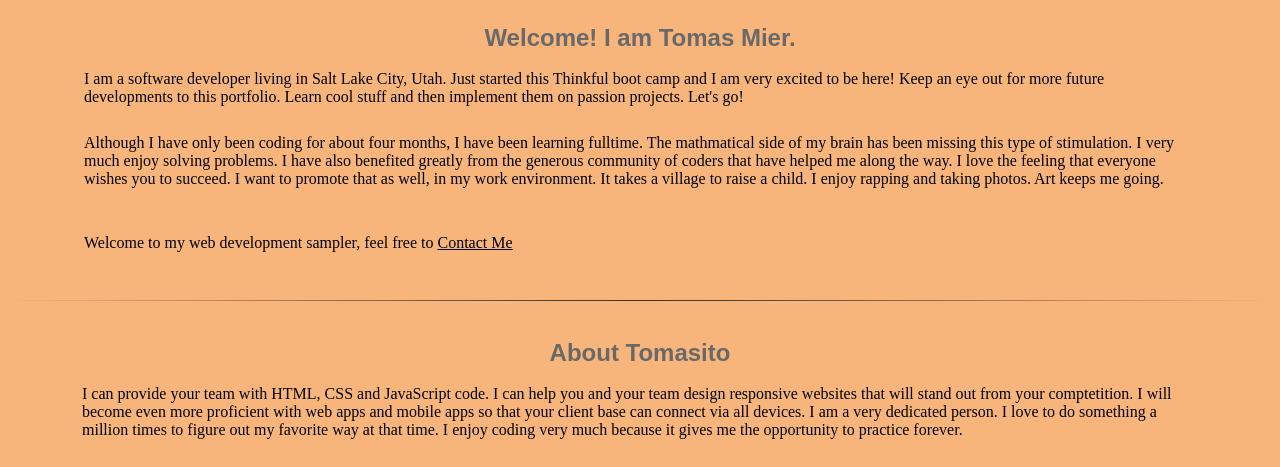
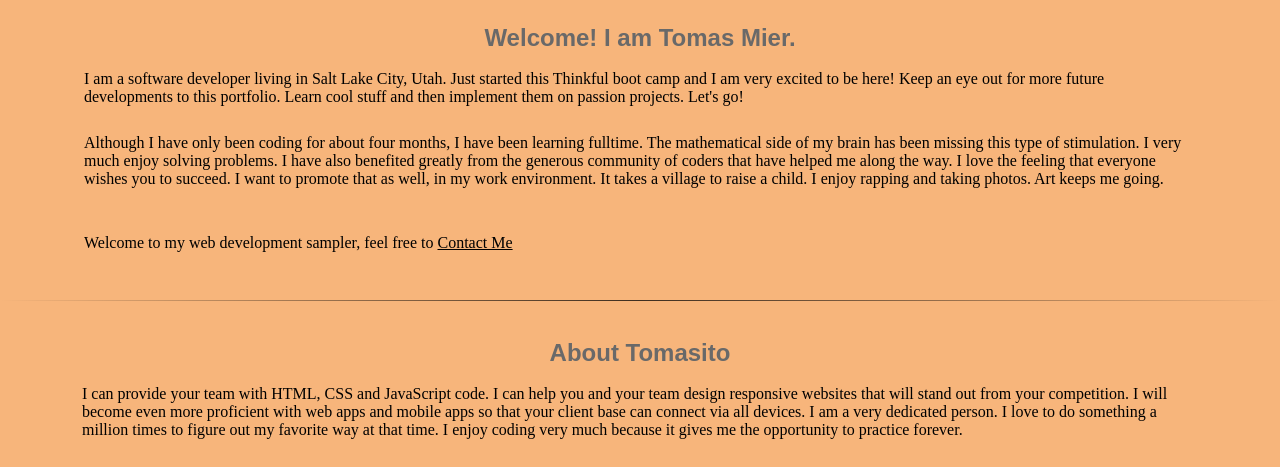
Before and after one commit to onlysunshines/3rd-charmer, a plain HTML site: page index.html in a window 1280 px wide. Shown: the part 880-1347 px from the top of the page. Drawn offline with Linux system fonts and the light colour scheme.

Commit message:
minor changes made

```diff
--- a/index.html
+++ b/index.html
@@ -44,7 +44,7 @@
                         <br>
                         <p>I am a software developer living in Salt Lake City, Utah.  Just started this Thinkful boot camp and I am very excited to be here!  Keep an eye out for more future developments to this portfolio.  Learn cool stuff and then implement them on passion projects.  Let's go!</p>
                         <br>
-                        <p>Although I have only been coding for about four months, I have been learning fulltime.  The mathmatical side of my brain has been missing this type of stimulation.  I very much enjoy solving problems.
+                        <p>Although I have only been coding for about four months, I have been learning fulltime.  The mathematical side of my brain has been missing this type of stimulation.  I very much enjoy solving problems.
                             I have also benefited greatly from the generous community of coders that have helped me along the way. I love the feeling that everyone wishes you to succeed.  I want to promote that as well, in my work environment. It takes a village to raise a child. I enjoy rapping and taking photos. Art keeps me going.</p>
                             <br>
                             <br>
@@ -67,7 +67,7 @@
                         <br>
                         <div>
                             <div class="aboutWords">
-                                <p>I can provide your team with HTML, CSS and JavaScript code.  I can help you and your team design responsive websites that will stand out from your comptetition.  I will become even more proficient with web apps and mobile apps so that your client base can connect via all devices.  I am a very dedicated person.  I love to do something a million times to figure out my favorite way at that time.  I enjoy coding very much because it gives me the opportunity to practice forever.</p>
+                                <p>I can provide your team with HTML, CSS and JavaScript code.  I can help you and your team design responsive websites that will stand out from your competition.  I will become even more proficient with web apps and mobile apps so that your client base can connect via all devices.  I am a very dedicated person.  I love to do something a million times to figure out my favorite way at that time.  I enjoy coding very much because it gives me the opportunity to practice forever.</p>
                                 <br>
                                 <p>When I am not coding I am hanging out with my girlfriend and our three cats.  Did I say three cats? Yes, I did.  Three of them.  I love being a cat dad as a pre-requisite to potential human babies.  I love traveling (pre-Covid), exploring new places, watching shows/movies, rapping and gaming.  I have a home studio to practice my raps, it's so fun!</p>
                             </div>
```
